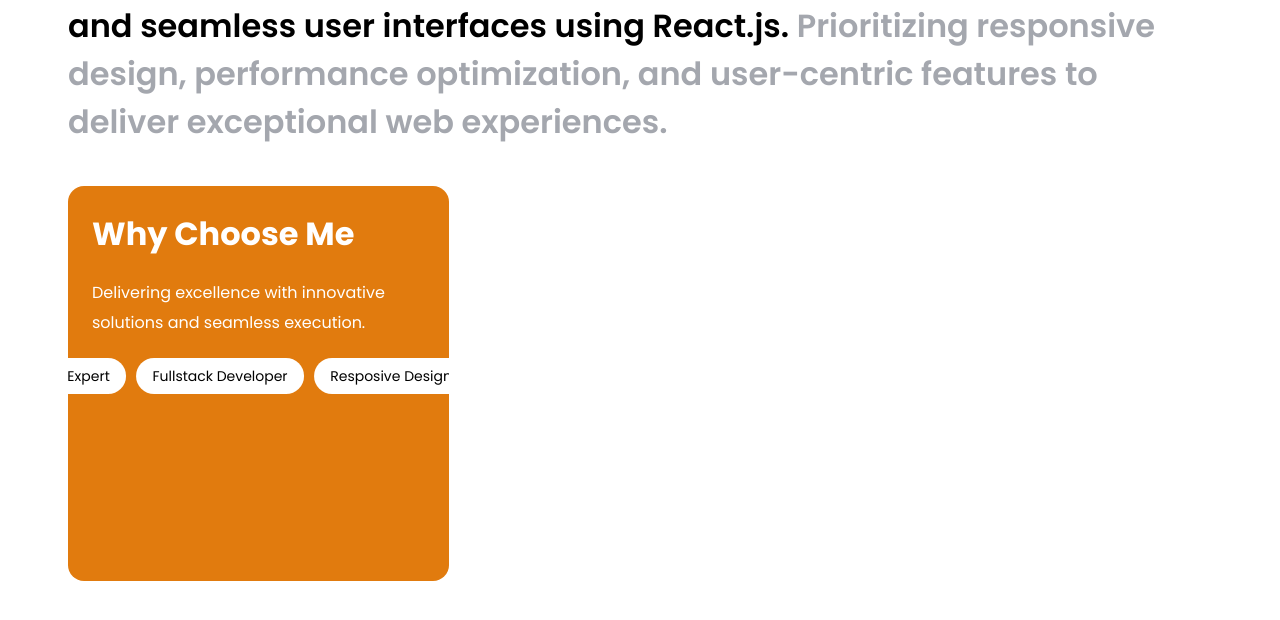
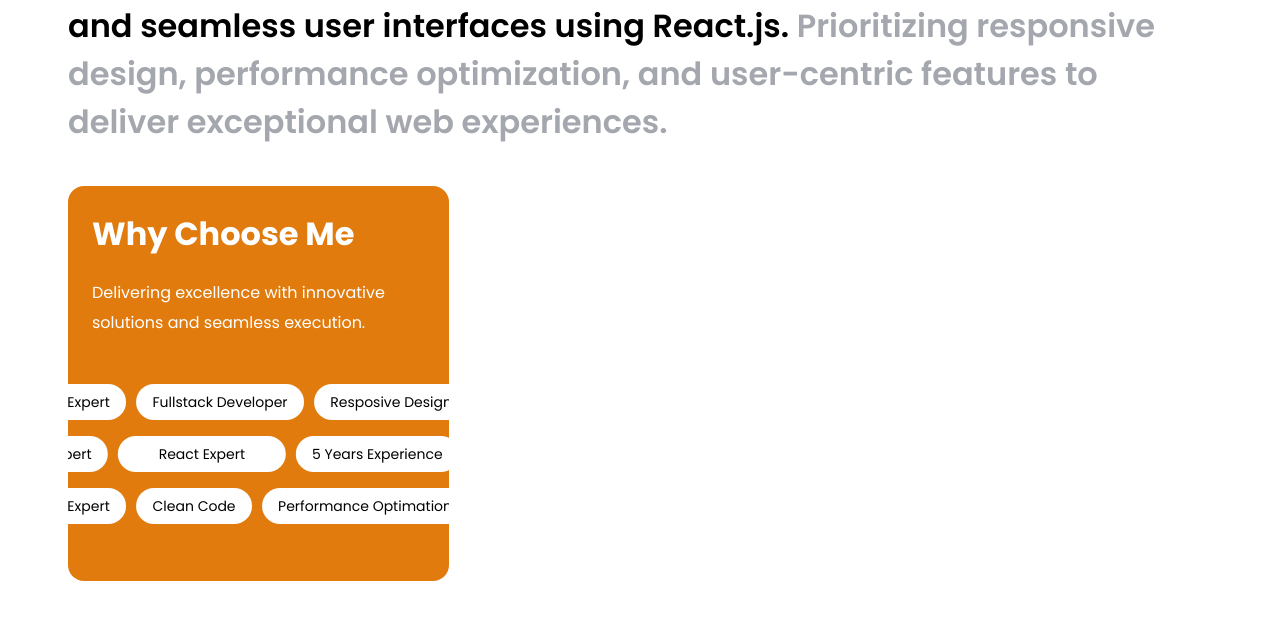
Before and after one commit to herfando/Next-Motion-Portfolio-UI-in-Action, a Next.js app: page / in a window 1280 px wide. Shown: the part 1194-1814 px from the top of the page. Built offline with nearby package versions, Linux system fonts and the light colour scheme.

Commit message:
edit why choose me

```diff
--- a/src/components/container/04_About.tsx
+++ b/src/components/container/04_About.tsx
@@ -27,7 +27,8 @@ export default function About() {
             Delivering excellence with innovative solutions and seamless
             execution.
           </p>
-          <div className='absolute left-0 flex -translate-x-[13.22%] gap-10'>
+          {/* layer 1 */}
+          <div className='absolute top-[50.126%] left-0 flex -translate-x-[13.22%] gap-10'>
             <p className='h-36 w-119 content-center rounded-full bg-white text-center text-sm text-black dark:bg-black dark:text-white'>
               React Expert
             </p>
@@ -38,6 +39,33 @@ export default function About() {
               Resposive Design
             </p>
           </div>
+          {/* layer 2 */}
+          <div className='absolute top-[63.29%] left-0 flex -translate-x-[13.22%] gap-10'>
+            <p className='h-36 w-119 content-center rounded-full bg-white text-center text-sm text-black dark:bg-black dark:text-white'>
+              React Expert
+            </p>
+            <p className='h-36 w-168 content-center rounded-full bg-white text-center text-sm text-black dark:bg-black dark:text-white'>
+              React Expert
+            </p>
+            <p className='h-36 w-163 content-center rounded-full bg-white text-center text-sm text-black dark:bg-black dark:text-white'>
+              5 Years Experience
+            </p>
+            <p className='h-36 w-119 content-center rounded-full bg-white text-center text-sm text-black dark:bg-black dark:text-white'>
+              React Expert
+            </p>
+          </div>
+          {/* layer 3 */}
+          <div className='absolute top-[76.455%] left-0 flex -translate-x-[13.22%] gap-10'>
+            <p className='h-36 w-119 content-center rounded-full bg-white text-center text-sm text-black dark:bg-black dark:text-white'>
+              React Expert
+            </p>
+            <p className='h-36 w-116 content-center rounded-full bg-white text-center text-sm text-black dark:bg-black dark:text-white'>
+              Clean Code
+            </p>
+            <p className='h-36 w-206 content-center rounded-full bg-white text-center text-sm text-black dark:bg-black dark:text-white'>
+              Performance Optimation
+            </p>
+          </div>
         </div>
       </div>
       <div></div>
```
